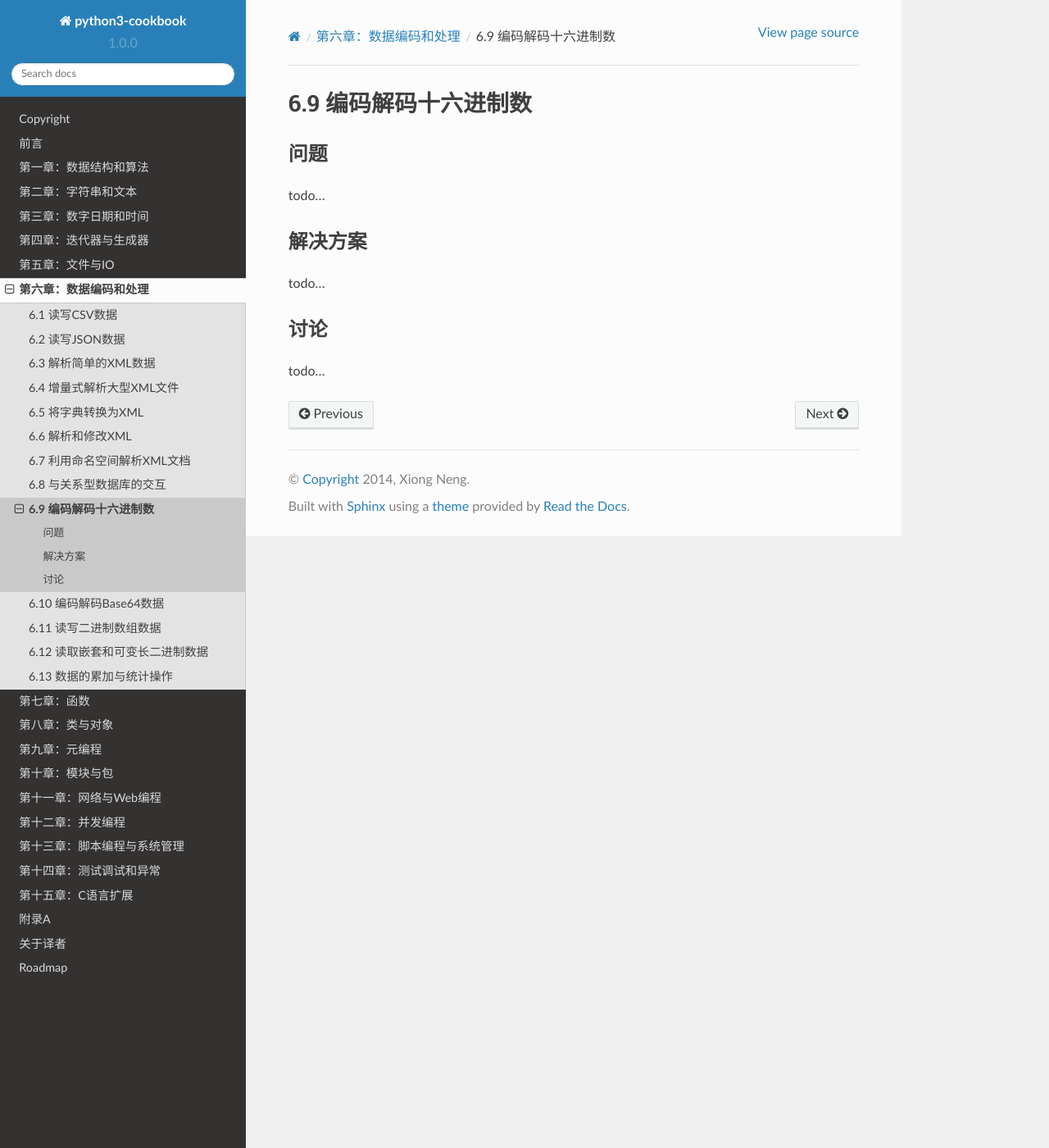
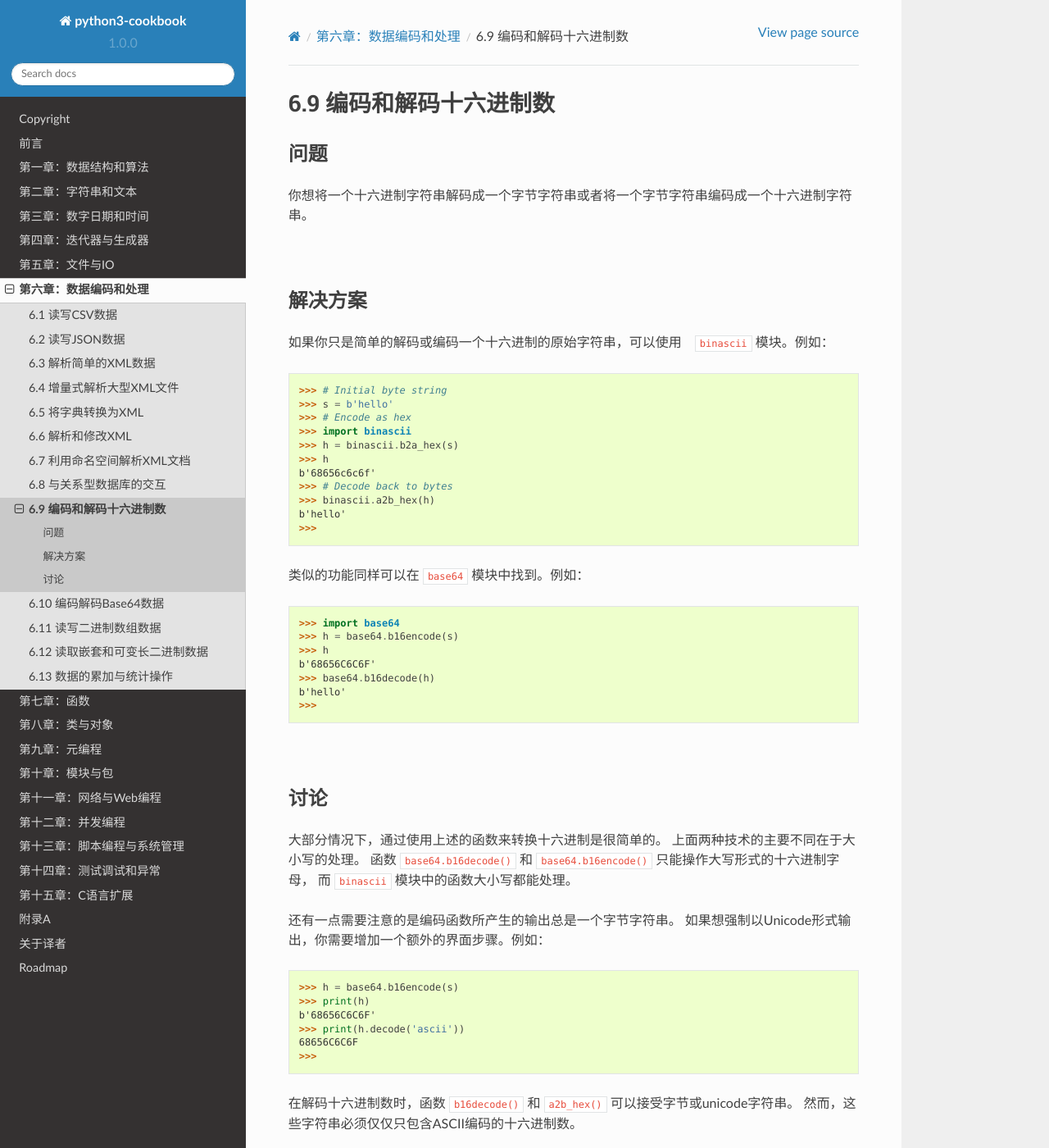
Before and after one commit to yidao620c/python3-cookbook, a Sphinx documentation site: the page built from source/c06/p09_decode_encode_hexadecimal_digits.rst, in a window 1280 px wide and 1400 px high. Shown: the whole window at 82% size. Built offline with Sphinx 7.4.7 and the Read the Docs theme 2.0.0, drawn with Linux system fonts in a browser that asks for light colours.

Commit message:
6.9小节完成

```diff
--- a/source/c06/p09_decode_encode_hexadecimal_digits.rst
+++ b/source/c06/p09_decode_encode_hexadecimal_digits.rst
@@ -1,18 +1,66 @@
 ============================
-6.9 编码解码十六进制数
+6.9 编码和解码十六进制数
 ============================
 
 ----------
 问题
 ----------
-todo...
+你想将一个十六进制字符串解码成一个字节字符串或者将一个字节字符串编码成一个十六进制字符串。
+
+|
 
 ----------
 解决方案
 ----------
-todo...
+如果你只是简单的解码或编码一个十六进制的原始字符串，可以使用　``binascii`` 模块。例如：
+
+.. code-block:: python
+
+    >>> # Initial byte string
+    >>> s = b'hello'
+    >>> # Encode as hex
+    >>> import binascii
+    >>> h = binascii.b2a_hex(s)
+    >>> h
+    b'68656c6c6f'
+    >>> # Decode back to bytes
+    >>> binascii.a2b_hex(h)
+    b'hello'
+    >>>
+
+类似的功能同样可以在 ``base64`` 模块中找到。例如：
+
+.. code-block:: python
+
+    >>> import base64
+    >>> h = base64.b16encode(s)
+    >>> h
+    b'68656C6C6F'
+    >>> base64.b16decode(h)
+    b'hello'
+    >>>
+
+|
 
 ----------
 讨论
 ----------
-todo...
+大部分情况下，通过使用上述的函数来转换十六进制是很简单的。
+上面两种技术的主要不同在于大小写的处理。
+函数 ``base64.b16decode()`` 和 ``base64.b16encode()`` 只能操作大写形式的十六进制字母，
+而 ``binascii`` 模块中的函数大小写都能处理。
+
+还有一点需要注意的是编码函数所产生的输出总是一个字节字符串。
+如果想强制以Unicode形式输出，你需要增加一个额外的界面步骤。例如：
+
+.. code-block:: python
+
+    >>> h = base64.b16encode(s)
+    >>> print(h)
+    b'68656C6C6F'
+    >>> print(h.decode('ascii'))
+    68656C6C6F
+    >>>
+
+在解码十六进制数时，函数 ``b16decode()`` 和 ``a2b_hex()`` 可以接受字节或unicode字符串。
+然而，这些字符串必须仅仅只包含ASCII编码的十六进制数。
```
Also changed, not shown: 1 other file.
